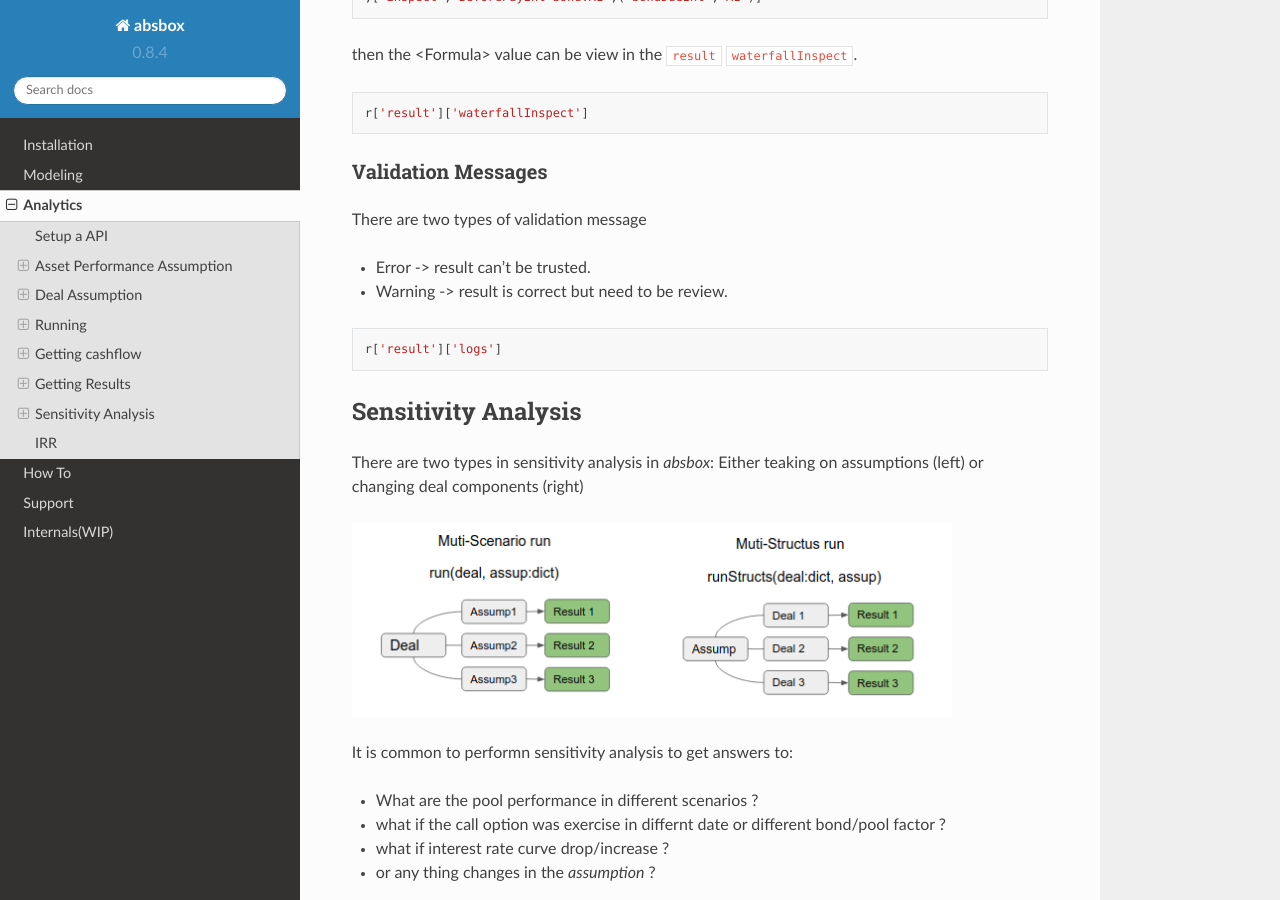
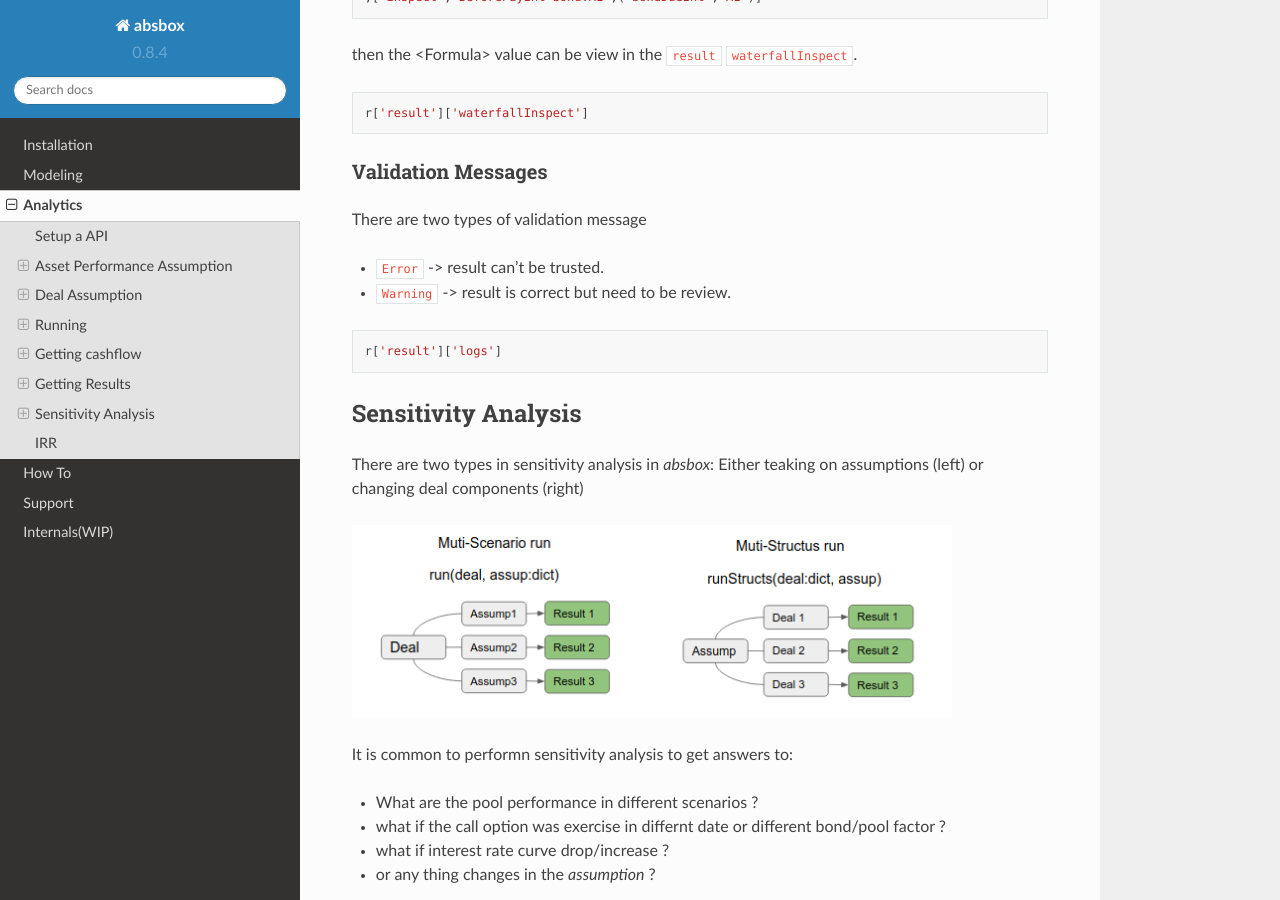
Before and after one commit to yellowbean/absbox-doc, a Sphinx documentation site: the page built from docs/source/analytics.rst, in a window 1280 px wide and 900 px high, scrolled down 15458 px. Built offline with Sphinx 7.4.7 and the Read the Docs theme 2.0.0, drawn with Linux system fonts in a browser that asks for light colours.

```diff
--- a/docs/source/analytics.rst
+++ b/docs/source/analytics.rst
@@ -817,8 +817,8 @@ Validation Messages
 
 There are two types of validation message
 
-* Error -> result can't be trusted.
-* Warning -> result is correct but need to be review.
+* ``Error`` -> result can't be trusted.
+* ``Warning`` -> result is correct but need to be review.
 
 .. code-block:: python
 
```
